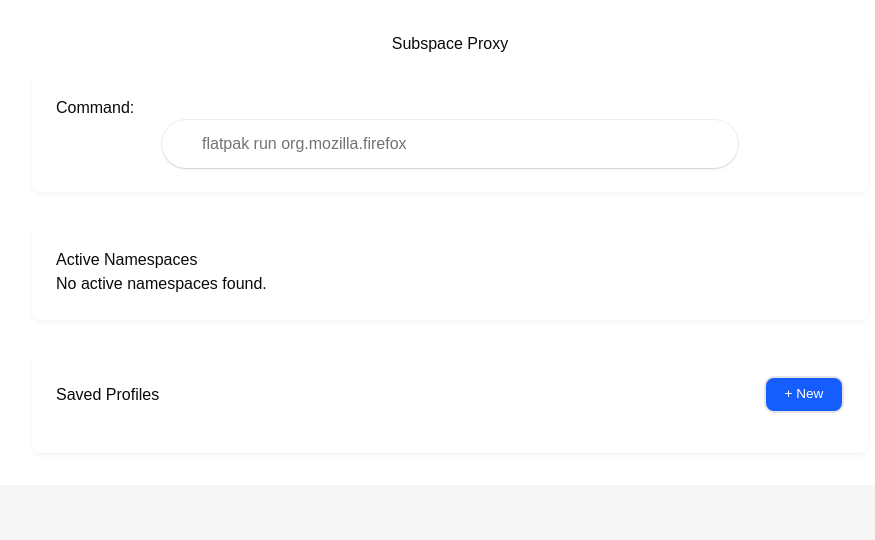
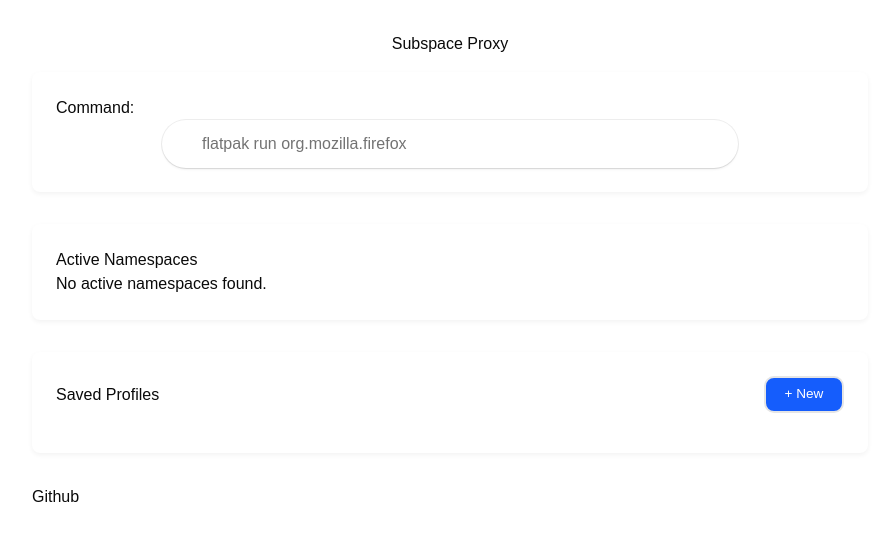
Before and after one commit to Ghostsweep12/SubspaceProxy, a Vue app: page / in a window 1280 px wide. Shown: the top 540 px of the page, without its empty margins (190-1065 px from the left). Built offline with nearby package versions, Linux system fonts and the light colour scheme; the HTML template or start-up script is replaced by a standard one.

Commit message:
Licensing

```diff
--- a/src/App.vue
+++ b/src/App.vue
@@ -624,6 +624,15 @@ const cmd_placeholders = [
 				<RippleButton @click="show_advanced_modal = false">Close Advanced</RippleButton>
 			</div>
 		</div>
+
+		<a
+		href="https://github.com/Ghostsweep12/SubspaceProxy"
+		target="_blank"
+		rel="noopener noreferrer"
+		>
+		Github
+		</a>
+
   	</main>
 </template>
 
```
Also changed, not shown: 2 other files (tests, documents, lock files or other folders).
